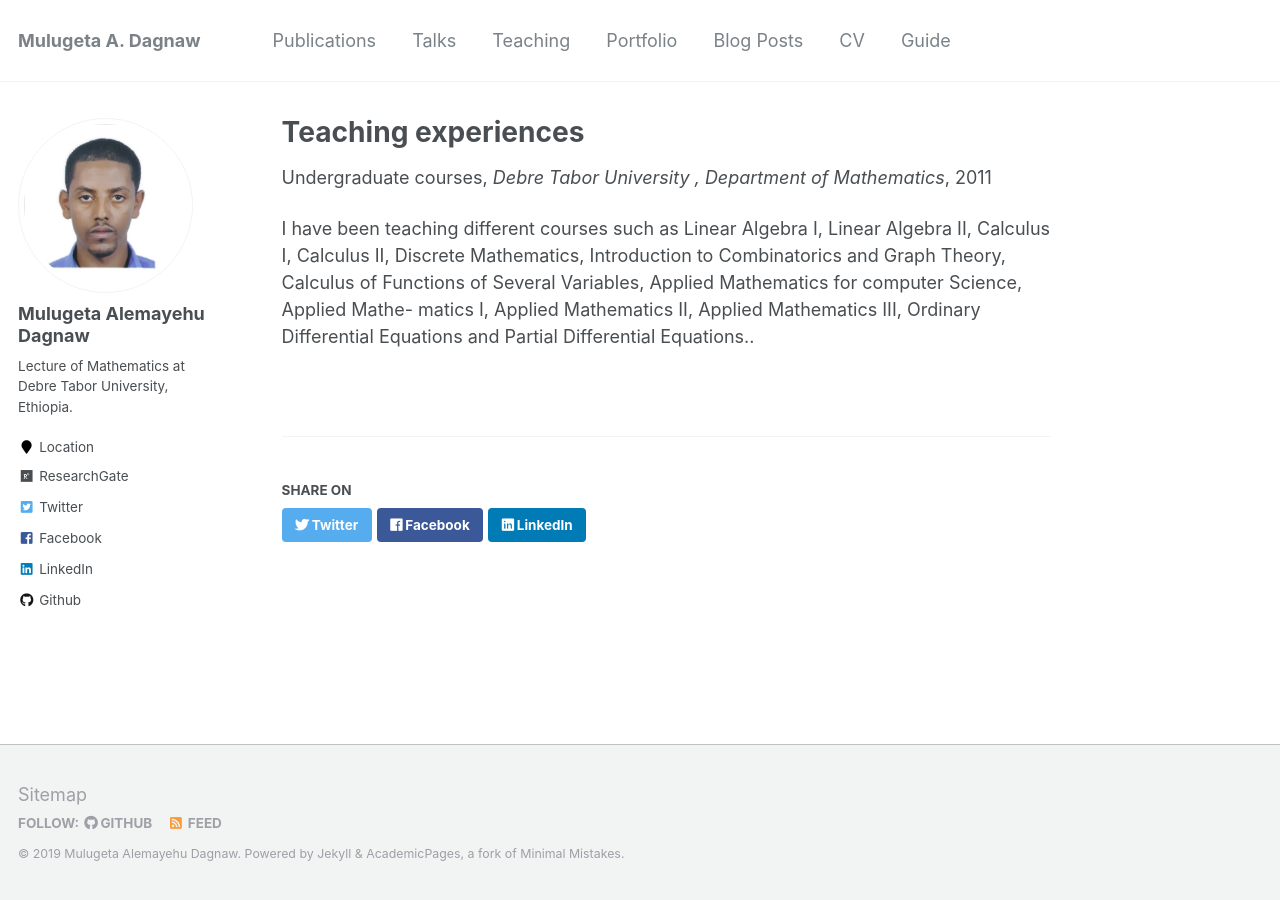
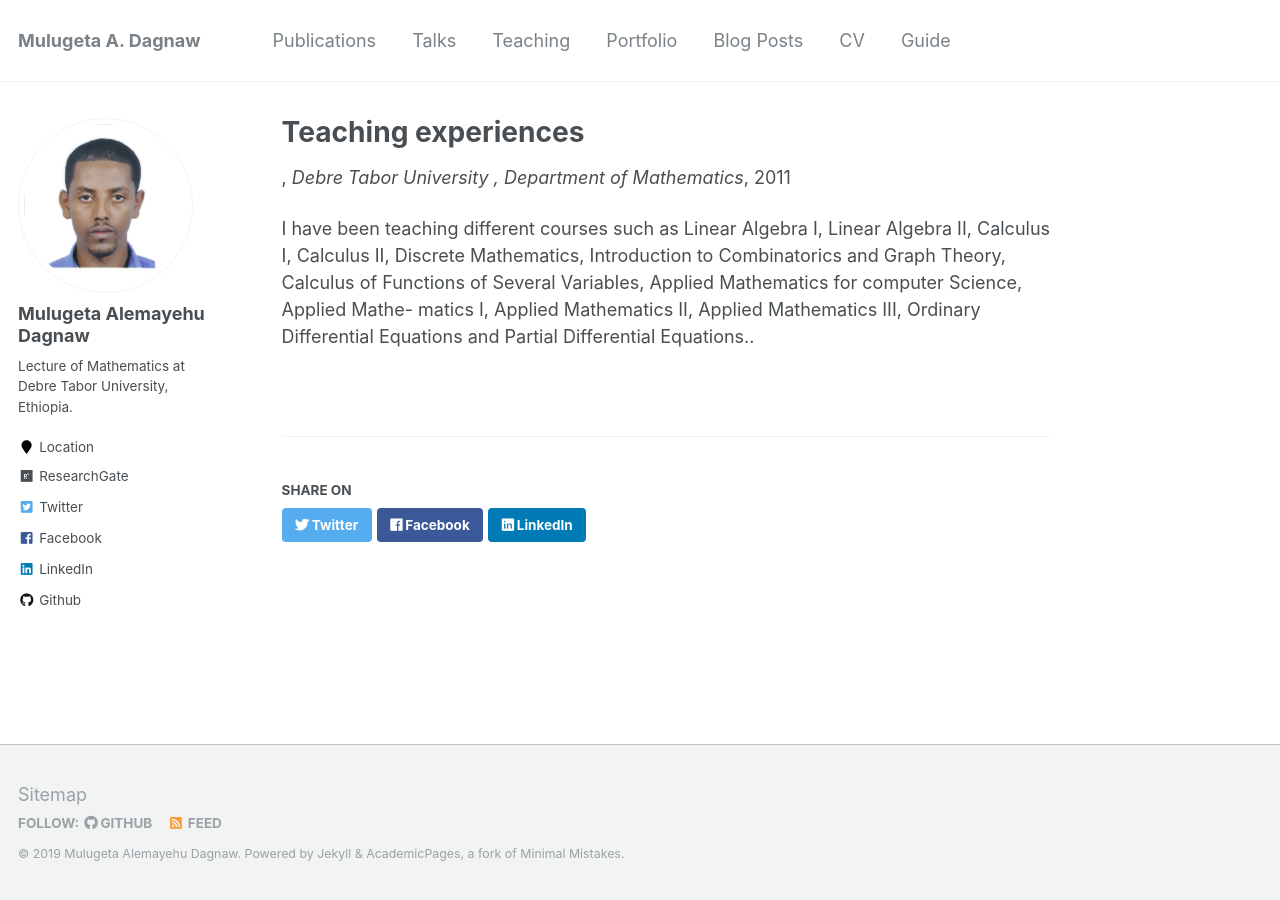
Before and after one commit to muledagnaw/muledagnaw.github.io, a Jekyll site: the page built from _teaching/2014-spring-teaching-1.md, in a window 1280 px wide. Built offline with Jekyll 4.4.1, drawn with Linux system fonts in a browser that asks for light colours.

Commit message:
updatednew23 site

```diff
--- a/_teaching/2014-spring-teaching-1.md
+++ b/_teaching/2014-spring-teaching-1.md
@@ -1,7 +1,6 @@
 ---
 title: "Teaching experiences "
 collection: teaching
-type: "Undergraduate courses"
 permalink: /teaching/2011-spring-teaching
 venue: "Debre Tabor University , Department of Mathematics"
 date: since 2011-04-01
```
